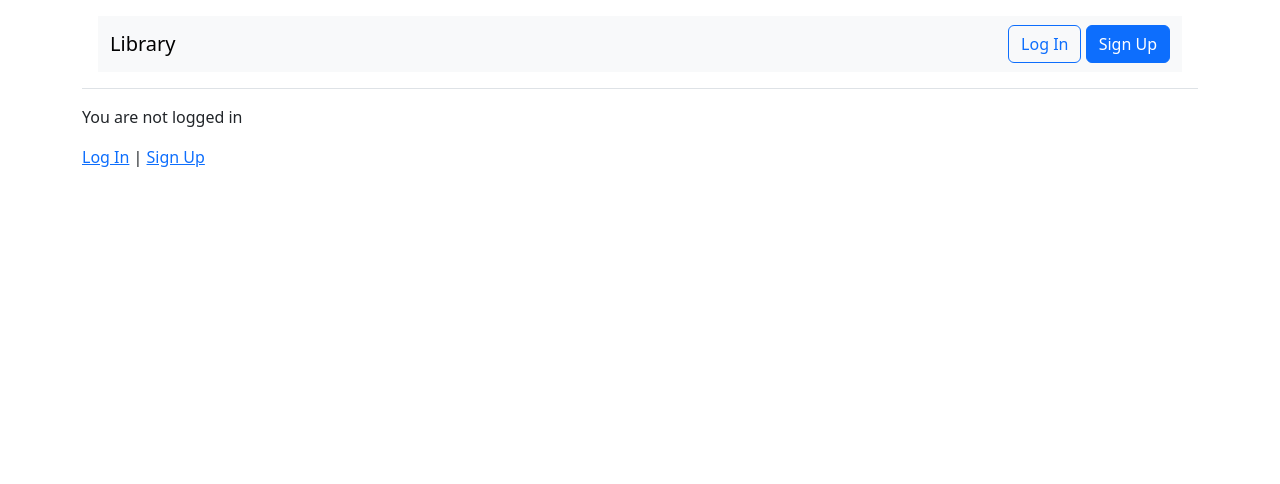
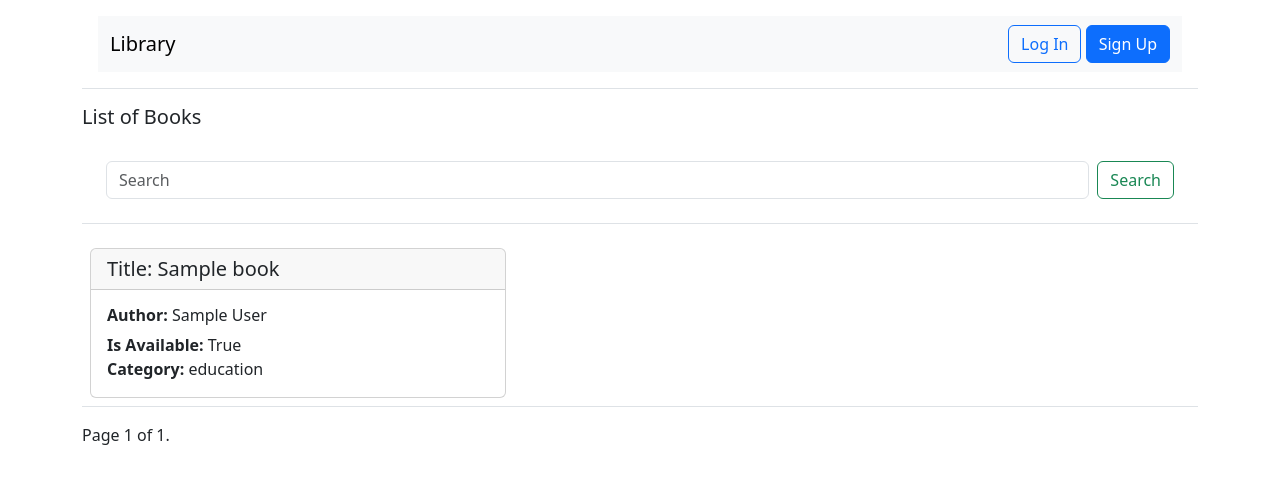
Before and after one commit to igwelism/library-management, a Django app: page /library/ in a window 1280 px wide. Shown: the top 484 px of the page. Run offline with Django 5.2, Linux system fonts and the light colour scheme; tables that the repository leaves empty hold one stand-in row (values such as "Sample post").

Commit message:
users can search for books, and borrow them.

```diff
--- a/library/urls.py
+++ b/library/urls.py
@@ -2,4 +2,9 @@ from django.urls import path
 
 from . import views
 
-urlpatterns = [path("", views.HomePageView.as_view(), name="home")]
+urlpatterns = [
+    path("", views.HomePageView.as_view(), name="home"),
+    path("search/", views.BookSearchView.as_view(), name="search"),
+    path("loan/book/<int:pk>", views.UserLoanBookView.as_view(), name="loan"),
+    path("user/loan/", views.LoanBookView.as_view(), name="user-loan"),
+]
--- a/library/views.py
+++ b/library/views.py
@@ -1,5 +1,52 @@
-from django.views.generic import TemplateView
+from django.http import HttpResponseRedirect
+from django.views import generic
+from django.db.models import Q
+from django.shortcuts import get_object_or_404
+from django.urls import reverse
 
 
-class HomePageView(TemplateView):
+from .models import Book, Loan
+
+
+class HomePageView(generic.ListView):
+    model = Book
+    paginate_by = 10
     template_name = "home.html"
+
+
+class BookSearchView(generic.ListView):
+    model = Book
+    paginate_by = 10
+    template_name = "home.html"
+
+    def get_queryset(self):
+        search_query = self.request.GET.get("query").strip()
+
+        return Book.objects.filter(
+            Q(title__icontains=search_query) | Q(author__icontains=search_query)
+        )
+
+
+class UserLoanBookView(generic.View):
+    def get(self, request, *args, **kwargs):
+        book_object = get_object_or_404(Book, pk=kwargs.get("pk"))
+
+        # get or create loan instance
+        loan, created = Loan.objects.get_or_create(
+            borrower=request.user,
+            book=book_object,
+        )
+
+        if not created:
+            loan.status = "borrowed"
+            loan.save()
+
+        return HttpResponseRedirect(reverse("user-loan"))
+
+
+class LoanBookView(generic.ListView):
+    template_name = "borrowed.html"
+    paginate_by = 10
+
+    def get_queryset(self):
+        return Loan.objects.filter(borrower=self.request.user)
--- a/templates/home.html
+++ b/templates/home.html
@@ -3,15 +3,52 @@
 {% block title %}Home{% endblock title %}
 
 {% block content %}
-    {% if user.is_authenticated %}
-        Hi {{ user.email }}!
-        <form action="{% url 'logout' %}" method="post">
-            {% csrf_token %}
-            <button type="submit">Logout</button>
-        </form>
-    {% else %}
-        <p>You are not logged in</p>
-        <a href="{% url 'login' %}">Log In</a> |
-        <a href="{% url 'signup' %}">Sign Up</a>
-    {% endif %}
+    <h5>List of Books</h5>
+    <div class="p-3 mb-3 border-bottom">
+        <div class="d-xxl-inline-flex p-2 bd-highlight">
+           <form action="{% url 'search' %}" class="d-flex" role="search">
+               {% csrf_token %}
+              <input class="form-control me-2" type="search" name="query" placeholder="Search" value="{{search_query}}" aria-label="Search">
+              <button class="btn btn-outline-success" type="submit">Search</button>
+            </form>
+        </div>
+    </div>
+
+    <div class="d-flex flex-wrap bd-highlight mb-3 border-bottom">
+        {% for book in book_list %}
+         <div class="p-2 bd-highlight">
+             <div class="card" style="width: 26rem;">
+              <h5 class="card-header">Title: {{ book.title|truncatechars_html:30 }}</h5>
+              <div class="card-body">
+                <h6 class="card-title"><b>Author:</b> {{ book.author|truncatechars_html:40 }}</h6>
+                <p class="card-text">
+                    <b>Is Available:</b> {{ book.is_available}} <br>
+                    <b>Category:</b> {{ book.category }}
+                </p>
+                  {% if user.is_authenticated and book.stock %}
+                    <a href="{% url 'loan' book.pk %}" class="btn btn-primary">Borrow</a>
+                  {% endif %}
+              </div>
+            </div>
+         </div>
+        {% endfor %}
+    </div>
+
+    <div class="pagination">
+        <span class="step-links">
+            {% if page_obj.has_previous %}
+                <a href="?page=1">&laquo; first</a>
+                <a href="?page={{ page_obj.previous_page_number }}">previous</a>
+            {% endif %}
+
+            <span class="current">
+                Page {{ page_obj.number }} of {{ page_obj.paginator.num_pages }}.
+            </span>
+
+            {% if page_obj.has_next %}
+                <a href="?page={{ page_obj.next_page_number }}">next</a>
+                <a href="?page={{ page_obj.paginator.num_pages }}">last &raquo;</a>
+            {% endif %}
+        </span>
+    </div>
 {% endblock content %}
```
Also changed, not shown: templates/borrowed.html (added, +45 -0 lines).
